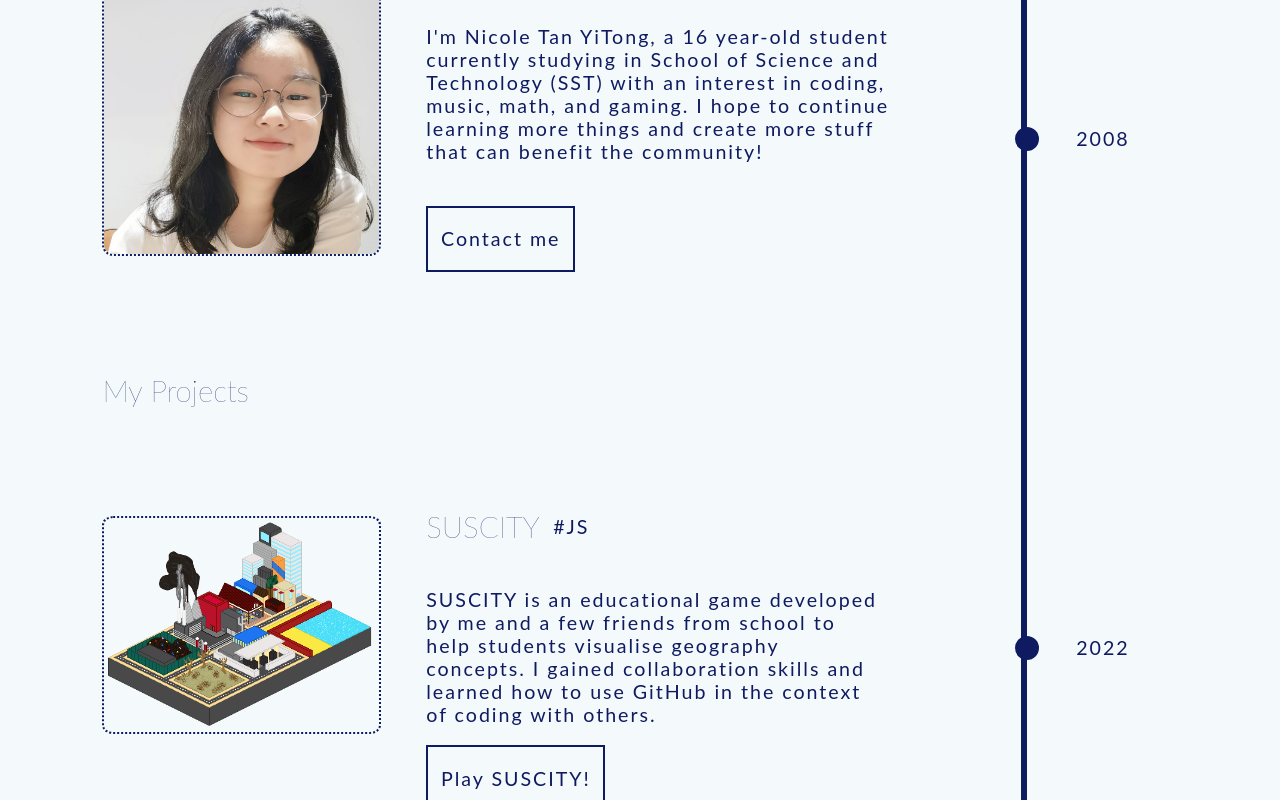
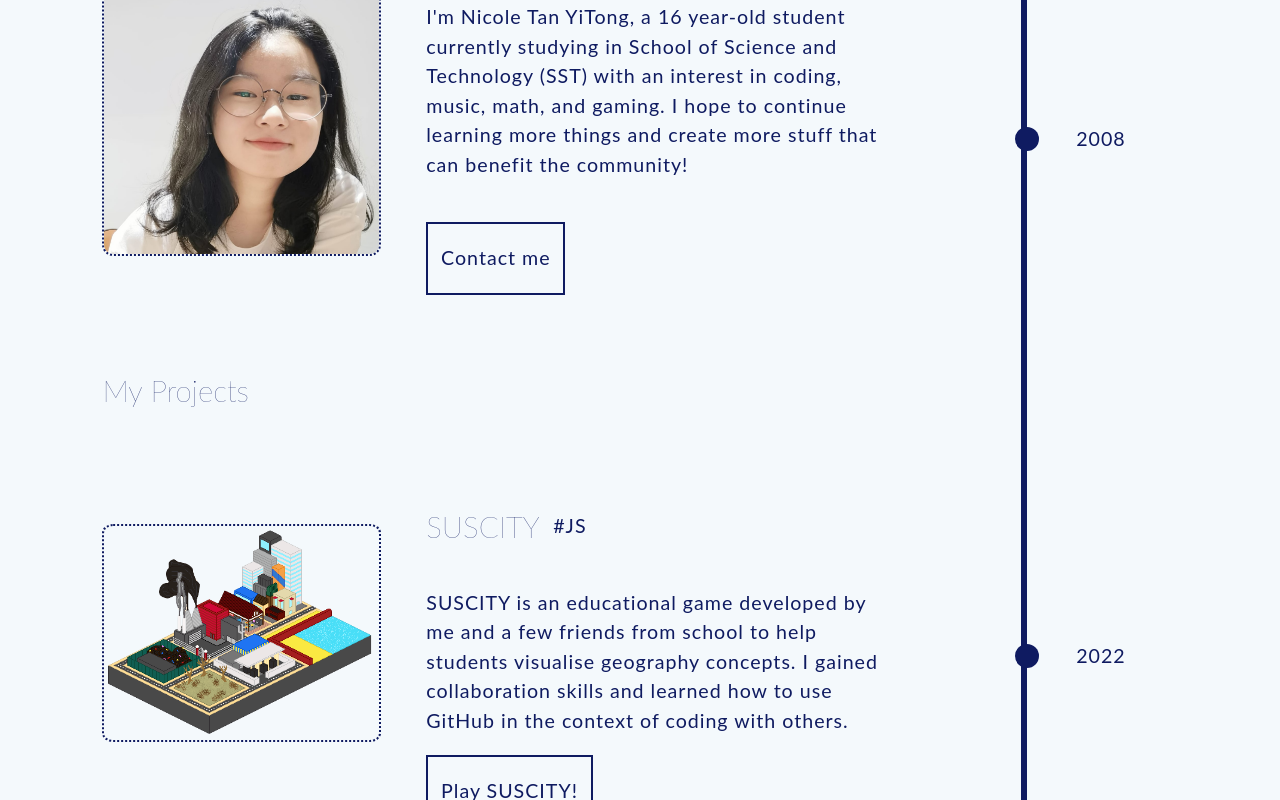
Before and after one commit to nicoletanyt/Portfolio, a React (Create React App) app in the folder root/: page / in a window 1280 px wide. Shown: the part 1000-1800 px from the top of the page. Built offline with nearby package versions, Linux system fonts and the light colour scheme.

Commit message:
updated achievements and edited letter displays

```diff
--- a/root/src/App.css
+++ b/root/src/App.css
@@ -45,7 +45,8 @@ h4 {
 
 p {
   font-weight: normal;
-  letter-spacing: 0.1em;
+  letter-spacing: 0.05em;
+  line-height: 1.5em;
 }
 
 a {
--- a/root/src/Data.js
+++ b/root/src/Data.js
@@ -169,15 +169,20 @@ export const ACHIEVEMENTS = {
     2022: [
       {
         title: "CAT (Computational & Algorithmic Thinking) 2022: Top 39%",
-        r: ""
       },
       {
         title: "OUCC (Oxford University Computing Challenge) 2022",
-        r: ""
       },
       {
         title: "BEBRAS Computational Thinking Challenge: Honorable Mention",
-        r: ""
+      },
+      {
+        title: "SST Inc. Application of the Year 1st Runner-up (SUSCITY)",
+        link: "https://sus-city.github.io",
+        linkText: "View my project",
+      },
+      {
+        title: "SST Innofest Award Honorable Mention"
       }
     ],
     2023: [
@@ -213,6 +218,11 @@ export const ACHIEVEMENTS = {
         title: "Merit in Perse Coding (Team Challenge) 2023 Round 1",
         r: "Gained experience in team coding events."
       },
+      {
+        title: "SST Inc. Application of the Year 2nd Runner-up (SUSCITY)",
+        link: "https://sus-city.github.io",
+        linkText: "View my project",
+      }
     ],
     2024: [
       {
```
